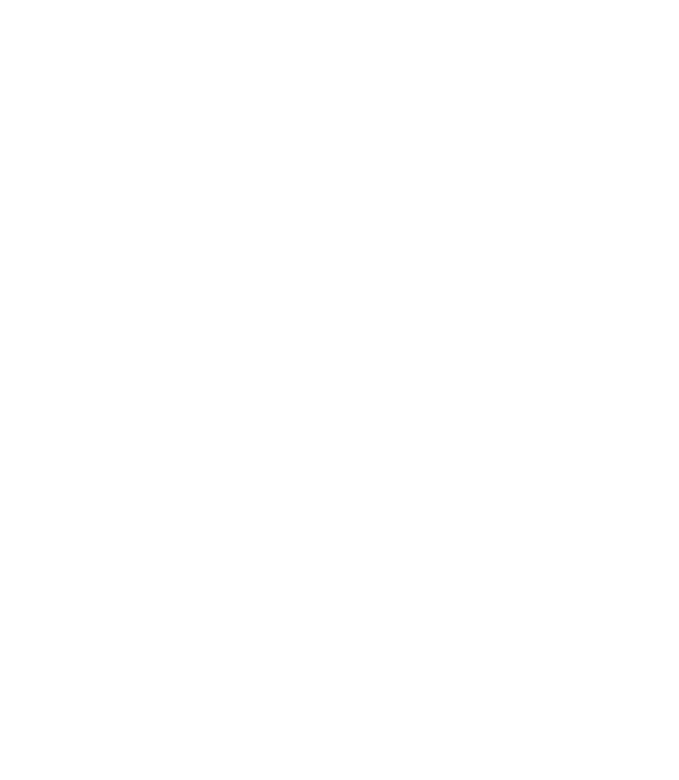
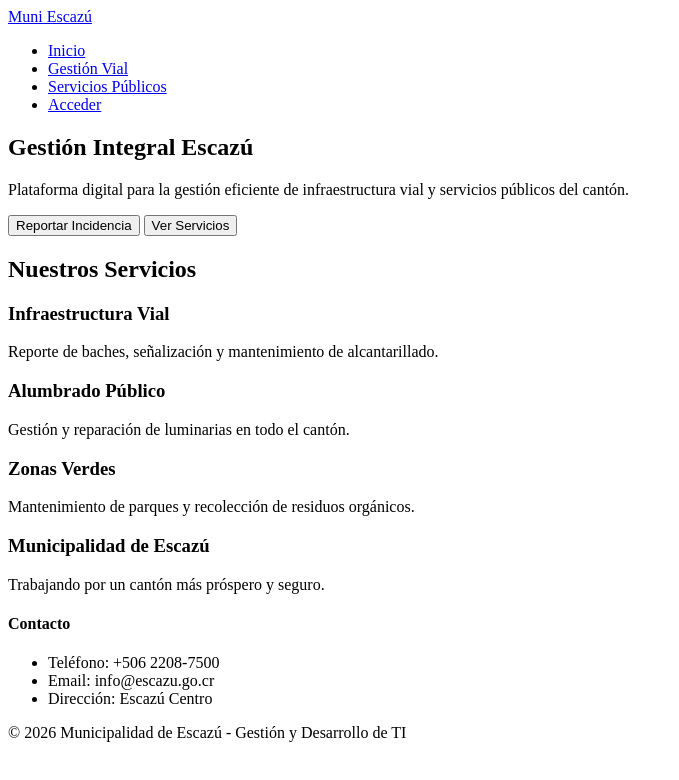
Before and after one commit to ransesalfwdcostarica-hue/proyectoG2, a website: page public/pages/index.html in a window 1280 px wide. Shown: the whole page, without its empty margins (0-679 px from the left). Drawn offline with Linux system fonts and the light colour scheme.

Commit message:
first commit

```diff
--- a/public/pages/index.html
+++ b/public/pages/index.html
@@ -1,11 +1,71 @@
 <!DOCTYPE html>
-<html lang="en">
+<html lang="es">
+
 <head>
     <meta charset="UTF-8">
     <meta name="viewport" content="width=device-width, initial-scale=1.0">
-    <title>Document</title>
+    <title>Municipalidad de Escazú - Gestión Vial y Servicios</title>
 </head>
+
 <body>
+    <header>
+        <nav>
+            <a href="index.html">Muni Escazú</a>
+            <ul>
+                <li><a href="index.html">Inicio</a></li>
+                <li><a href="#">Gestión Vial</a></li>
+                <li><a href="#">Servicios Públicos</a></li>
+                <li><a href="login.html">Acceder</a></li>
+            </ul>
+        </nav>
+    </header>
 
+    <main>
+        <section>
+            <h1>Gestión Integral Escazú</h1>
+            <p>Plataforma digital para la gestión eficiente de infraestructura vial y servicios públicos del cantón.</p>
+            <div>
+                <button>Reportar Incidencia</button>
+                <button>Ver Servicios</button>
+            </div>
+        </section>
+
+        <section>
+            <h2>Nuestros Servicios</h2>
+            <div>
+                <div>
+                    <h3>Infraestructura Vial</h3>
+                    <p>Reporte de baches, señalización y mantenimiento de alcantarillado.</p>
+                </div>
+                <div>
+                    <h3>Alumbrado Público</h3>
+                    <p>Gestión y reparación de luminarias en todo el cantón.</p>
+                </div>
+                <div>
+                    <h3>Zonas Verdes</h3>
+                    <p>Mantenimiento de parques y recolección de residuos orgánicos.</p>
+                </div>
+            </div>
+        </section>
+    </main>
+
+    <footer>
+        <div>
+            <h3>Municipalidad de Escazú</h3>
+            <p>Trabajando por un cantón más próspero y seguro.</p>
+        </div>
+        <div>
+            <h4>Contacto</h4>
+            <ul>
+                <li>Teléfono: +506 2208-7500</li>
+                <li>Email: info@escazu.go.cr</li>
+                <li>Dirección: Escazú Centro</li>
+            </ul>
+        </div>
+        <div>
+            <p>&copy; 2026 Municipalidad de Escazú - Gestión y Desarrollo de TI</p>
+        </div>
+    </footer>
 </body>
+
 </html>
```
Also changed, not shown: public/pages/login.html (added, +49 -0 lines).
